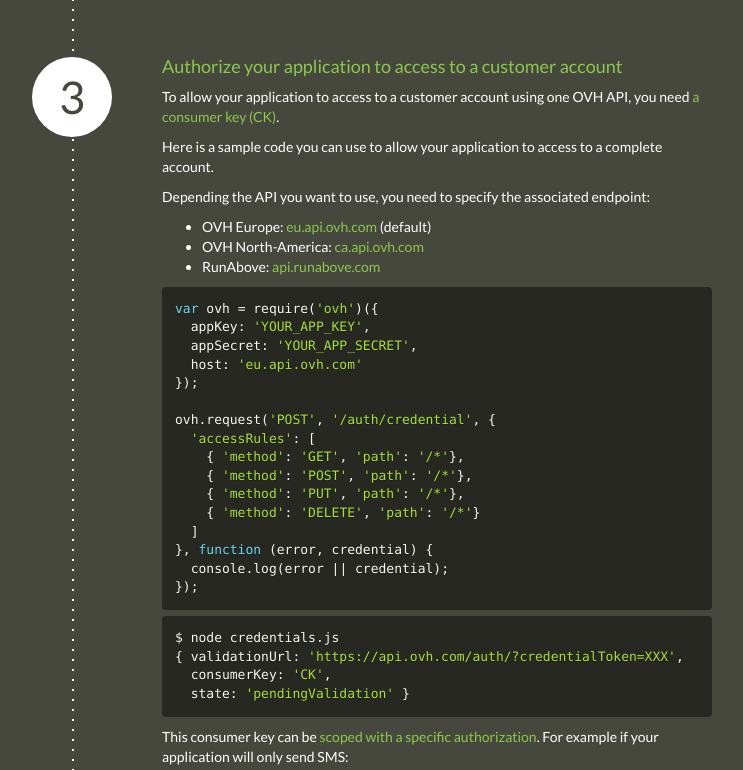
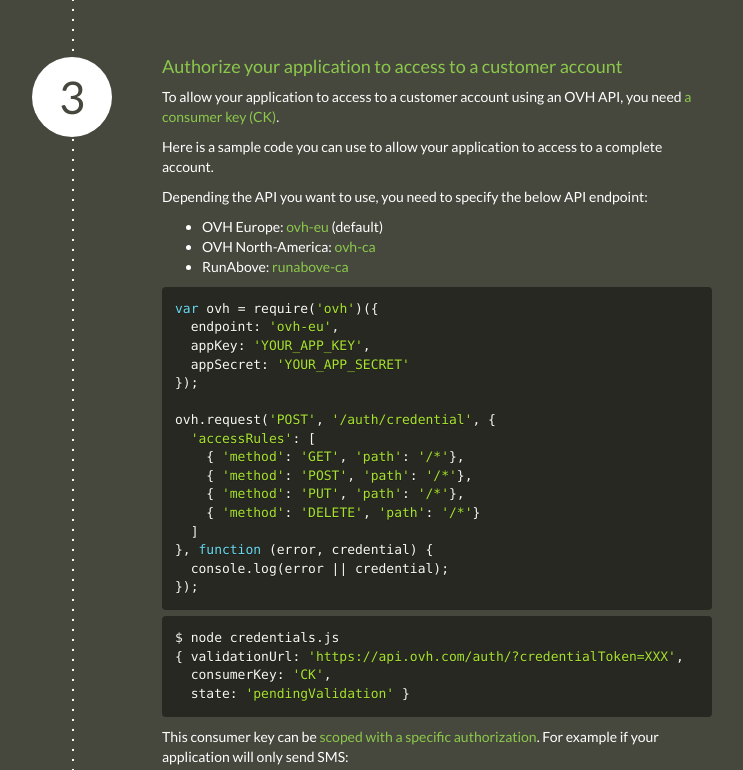
Before and after one commit to ovh/node-ovh, a plain HTML site: page index.html in a window 1280 px wide. Shown: the part 1075-1845 px from the top of the page, without its empty margins (268-1011 px from the left). Drawn offline with Linux system fonts and the light colour scheme.

Commit message:
Preconfigured API endpoints
Signed-off-by: Vincent Giersch <vincent.giersch@ovh.net>

```diff
--- a/index.html
+++ b/index.html
@@ -76,22 +76,22 @@
                 <div class="dot">3</div>
                 <div class="content">
                     <h4><span>3.</span> Authorize your application to access to a customer account</h4>
-                    <p>To allow your application to access to a customer account using one OVH API, you need <strong>a consumer key (CK)</strong>.</p>
+                    <p>To allow your application to access to a customer account using an OVH API, you need <strong>a consumer key (CK)</strong>.</p>
                     <p>
                         Here is a sample code you can use to allow your application to access to a complete account.
                     </p>
                     <p>
-                        Depending the API you want to use, you need to specify the associated endpoint:
+                        Depending the API you want to use, you need to specify the below API endpoint:
                         <ul>
-                            <li>OVH Europe: <strong>eu.api.ovh.com</strong> (default)</li>
-                            <li>OVH North-America: <strong>ca.api.ovh.com</strong></li>
-                            <li>RunAbove: <strong>api.runabove.com</strong></li>
+                            <li>OVH Europe: <strong>ovh-eu</strong> (default)</li>
+                            <li>OVH North-America: <strong>ovh-ca</strong></li>
+                            <li>RunAbove: <strong>runabove-ca</strong></li>
                         </ul>
                     </p>
                     <pre><code class="language-javascript">var ovh = require('ovh')({
+  endpoint: 'ovh-eu',
   appKey: 'YOUR_APP_KEY',
-  appSecret: 'YOUR_APP_SECRET',
-  host: 'eu.api.ovh.com'
+  appSecret: 'YOUR_APP_SECRET'
 });
 
 ovh.request('POST', '/auth/credential', {
@@ -156,10 +156,10 @@
             <p>
                 All the examples have a node-ovh module instantiated as below:
                 <pre><code class="language-javascript">var ovh = require('ovh')({
+  endpoint: 'ovh-eu',
   appKey: APP_KEY,
   appSecret: APP_SECRET,
-  consumerKey: APP_CONSUMER_KEY,
-  host: 'eu.api.ovh.com'
+  consumerKey: APP_CONSUMER_KEY
 });</code></pre>
             </p>
 
```
